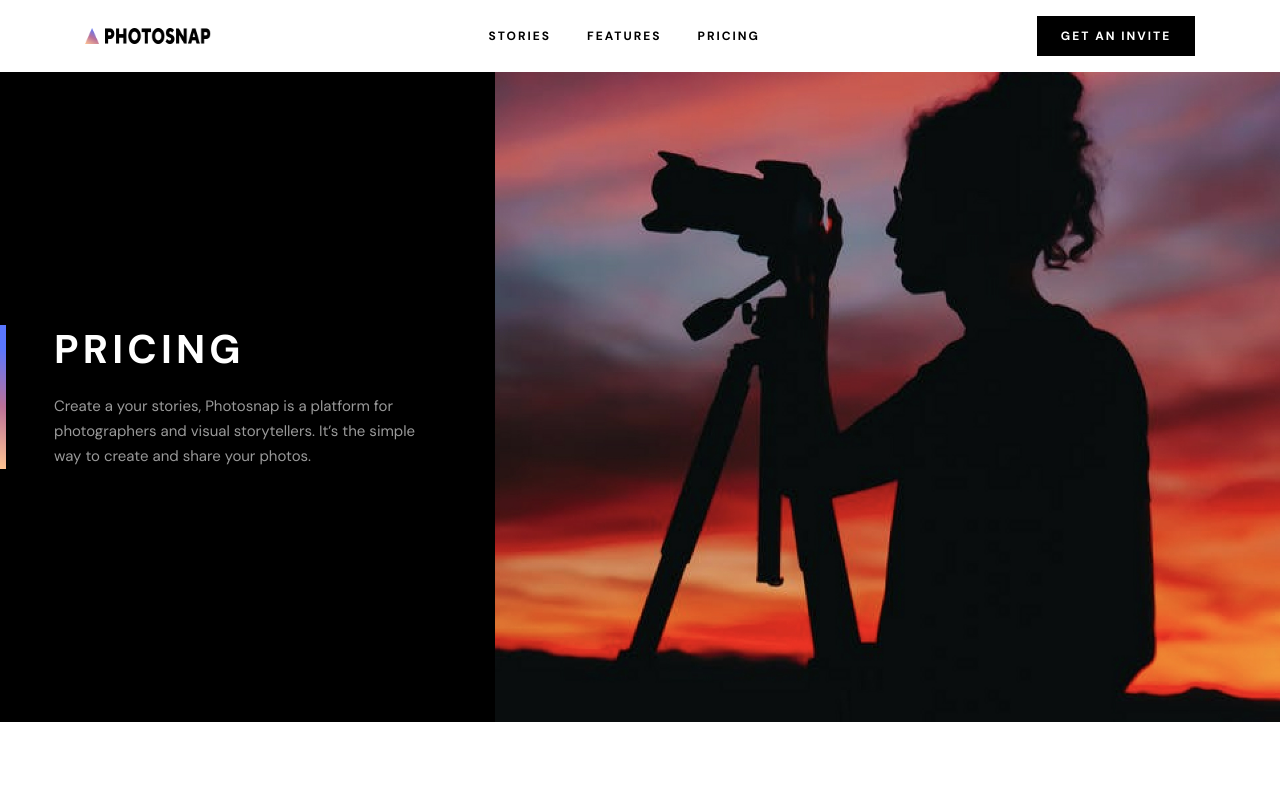
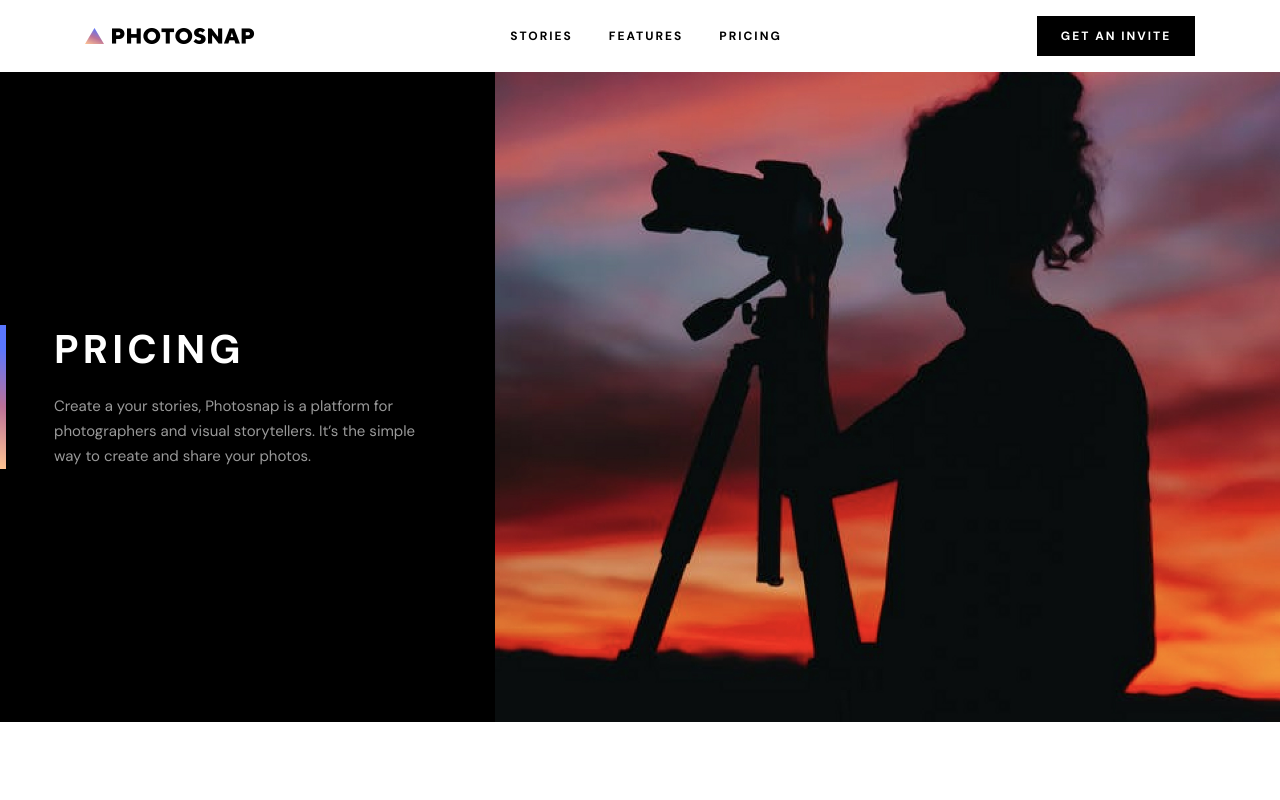
Before and after one commit to sergioreynoso/photosnap-multi-page-website, a Next.js app: page /pricing in a window 1280 px wide. Shown: the top 800 px of the page. Built offline with nearby package versions, Linux system fonts and the light colour scheme.

Commit message:
fixed: header wrong width
Added flex-basis width and turned off flex-grow and flex-shrink.

```diff
--- a/src/components/header/header.tsx
+++ b/src/components/header/header.tsx
@@ -17,10 +17,15 @@ export default function Header() {
   return (
     <header className="fixed left-0 right-0 top-0 z-10 flex h-[72px] max-w-full justify-center bg-brand-white px-6 tablet:px-10">
       <div className="flex w-full max-w-[1110px] items-center justify-between">
-        <Link href="/" {...(isCurrentRoute ? { "aria-current": "page" } : {})}>
+        <Link
+          className=" flex-[0_0_170px]"
+          href="/"
+          {...(isCurrentRoute ? { "aria-current": "page" } : {})}>
           <Image src={Logo} alt="logo" priority className="h-4 w-[170px]" />
         </Link>
-        <Navigation routes={routes} />
+        <div className="hidden w-full tablet:block">
+          <Navigation routes={routes} />
+        </div>
         <div className="hidden tablet:block">
           <PrimaryButton href="#">Get an Invite</PrimaryButton>
         </div>
```
